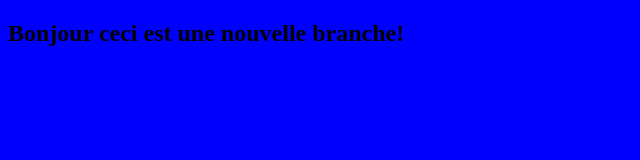
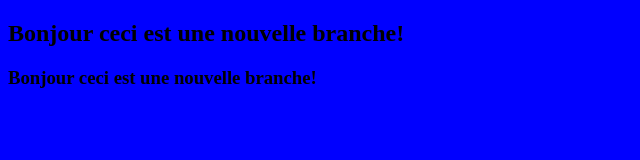
Before and after one commit to HeO59/myproject, a plain HTML site: page index.html in a window 1280 px wide. Shown: the whole page, without its empty margins (0-640 px from the left). Drawn offline with Linux system fonts and the light colour scheme.

Commit message:
edit the html file

```diff
--- a/index.html
+++ b/index.html
@@ -8,6 +8,7 @@
   </head>
   <body>
     <h2>Bonjour ceci est une nouvelle branche!</h2>
+    <h3>Bonjour ceci est une nouvelle branche!</h3>
     <script src="app.js"></script>
   </body>
 </html>
```
